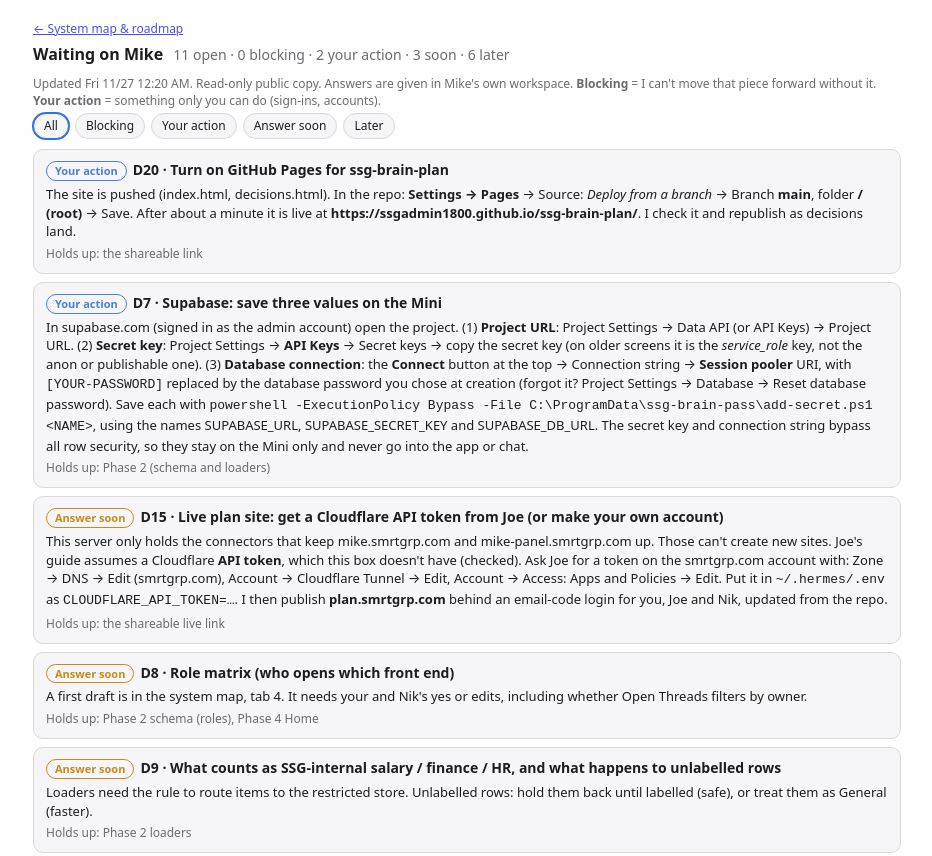
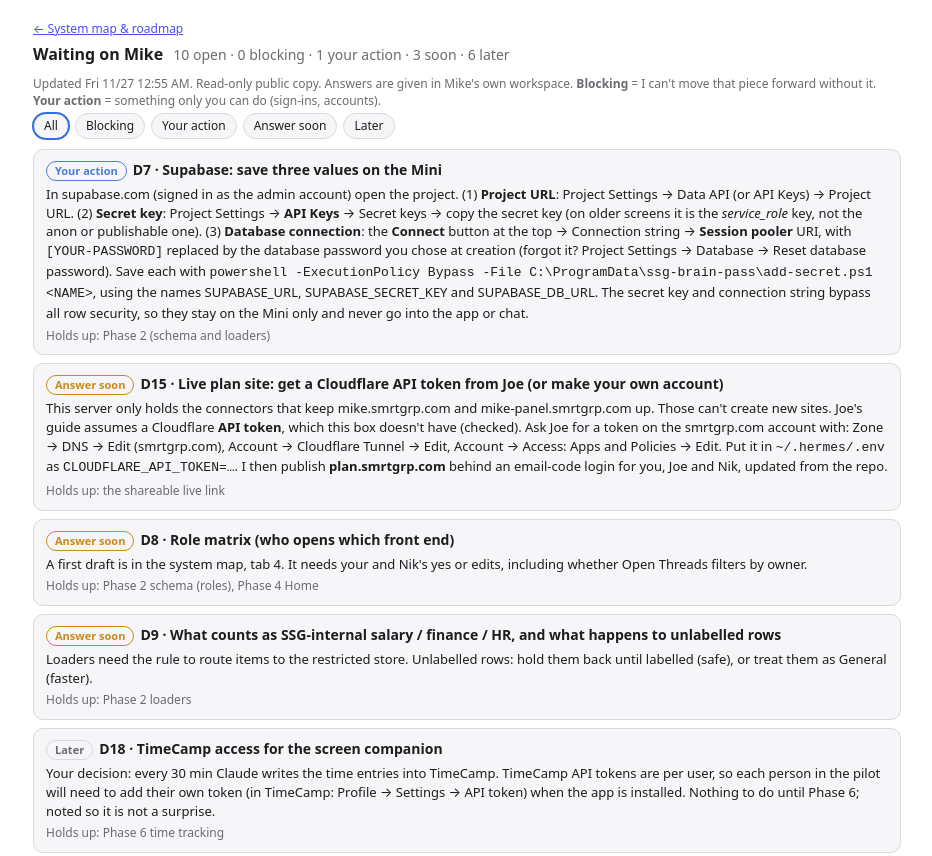
Before and after one commit to SSGAdmin1800/ssg-brain-plan, a plain HTML site: page decisions.html in a window 1280 px wide. Shown: the top 856 px of the page, without its empty margins (173-1105 px from the left). Drawn offline with Linux system fonts and the light colour scheme.

Commit message:
Decisions: D20, D21

```diff
--- a/decisions.html
+++ b/decisions.html
@@ -31,7 +31,7 @@ details summary{cursor:pointer;color:var(--muted-foreground);font-size:13px;marg
 <div id="list"></div>
 <details><summary id="donesum"></summary><div id="done"></div></details>
 <script>
-const UPDATED="Fri 11/27 12:20 AM";
+const UPDATED="Fri 11/27 12:55 AM";
 // kind: block | soon | later | do
 const D=[
  {id:'D15',kind:'soon',t:'Live plan site: get a Cloudflare API token from Joe (or make your own account)',
@@ -40,9 +40,6 @@ const D=[
  {id:'D18',kind:'later',t:'TimeCamp access for the screen companion',
   why:'Your decision: every 30 min Claude writes the time entries into TimeCamp. TimeCamp API tokens are per user, so each person in the pilot will need to add their own token (in TimeCamp: Profile → Settings → API token) when the app is installed. Nothing to do until Phase 6; noted so it is not a surprise.',
   blocks:'Phase 6 time tracking',opts:['Noted'],rec:0},
- {id:'D20',kind:'do',t:'Turn on GitHub Pages for ssg-brain-plan',
-  why:'The site is pushed (index.html, decisions.html). In the repo: <b>Settings → Pages</b> → Source: <i>Deploy from a branch</i> → Branch <b>main</b>, folder <b>/ (root)</b> → Save. After about a minute it is live at <b>https://ssgadmin1800.github.io/ssg-brain-plan/</b>. I check it and republish as decisions land.',
-  blocks:'the shareable link',opts:['Done','Not yet'],rec:-1},
  {id:'D7',kind:'do',t:'Supabase: save three values on the Mini',
   why:'In supabase.com (signed in as the admin account) open the project. (1) <b>Project URL</b>: Project Settings → Data API (or API Keys) → Project URL. (2) <b>Secret key</b>: Project Settings → <b>API Keys</b> → Secret keys → copy the secret key (on older screens it is the <i>service_role</i> key, not the anon or publishable one). (3) <b>Database connection</b>: the <b>Connect</b> button at the top → Connection string → <b>Session pooler</b> URI, with <code>[YOUR-PASSWORD]</code> replaced by the database password you chose at creation (forgot it? Project Settings → Database → Reset database password). Save each with <code>powershell -ExecutionPolicy Bypass -File C:\\ProgramData\\ssg-brain-pass\\add-secret.ps1 &lt;NAME&gt;</code>, using the names SUPABASE_URL, SUPABASE_SECRET_KEY and SUPABASE_DB_URL. The secret key and connection string bypass all row security, so they stay on the Mini only and never go into the app or chat.',
   blocks:'Phase 2 (schema and loaders)',opts:['Done','Not yet'],rec:-1},
@@ -66,8 +63,10 @@ const D=[
   why:'Parked by you: it becomes a front end on the database.',blocks:'nothing now',opts:['Keep parked'],rec:0},
 ];
 const DONE=[
+ ['D20 Plan site','Live at https://ssgadmin1800.github.io/ssg-brain-plan/ (verified 11/27)'],
+ ['D21 Companion model','Relaunched on Opus 5.5, 12:51 AM 11/27; build running'],
  ['D5 GitHub token','Saved on the Mini; first push to ssg-brain-plan worked (commit 99556a5, 11/27)'],
- ['D19 Subagent model','Set to anthropic/claude-fable-5-2; the CaptureCompanion build is running on it (11/27)'],
+ ['D19 Subagent model','Set to anthropic/claude-fable-5-2; first run refused by the Fable usage limit, see D21 (11/27)'],
  ['D3b Auto dossiers','Leave them until the database (11/27)'],
  ['CaptureCompanion','Name, bubble (no phone), clip and snip sharing, snip-and-ask; time tracking at midday and end of day, not weekly (11/27)'],
  ['Plan site names','First names and internal names kept; client companies shown as [client] (11/27)'],
```
Also changed, not shown: index.html (+1 -1 lines).
